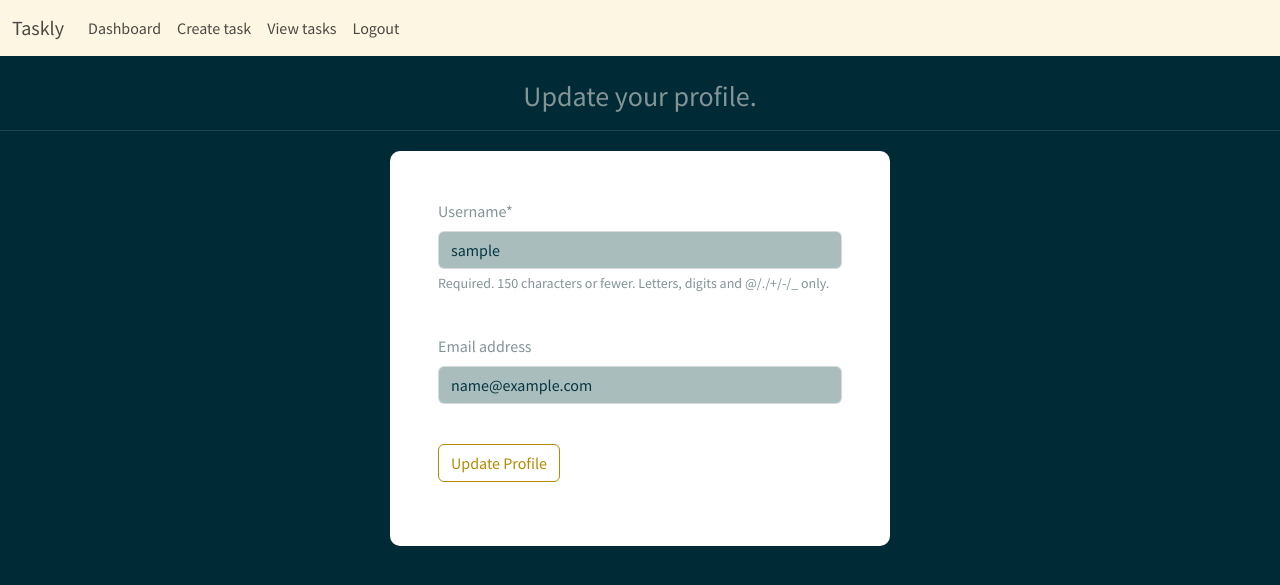
After one commit to kmseunh/django-tutorial-2, a Django app: page /profile-management in a window 1280 px wide. The commit adds this page. Shown: the top 585 px of the page. Run offline with Django 5.2, Linux system fonts and the light colour scheme; the visitor is signed in with stand-in values (Sample User, id 1); some libraries are stand-ins or nearby versions.

Commit message:
feat: add profile management - Update

```diff
--- a/templates/profile/dashboard.html
+++ b/templates/profile/dashboard.html
@@ -29,6 +29,10 @@
       your personal task manager application.
     </p>
 
+    <br>
+
+    <a href="{% url 'profile-management' %}" class="btn btn-outline-primary">Profile Management</a>
+
   </div>
 
 </html>
--- /dev/null
+++ b/templates/profile/profile-management.html
@@ -0,0 +1,46 @@
+{% load static %}
+
+{% load crispy_forms_tags %}
+
+<html>
+
+  <head>
+    <meta charset="utf-8"/>
+    <meta name="viewport" content="width=device-width, initial-scale=1, maximum-scale=1"/>
+    <link rel="stylesheet" type="text/css" href="{% static "css/styles.css" %}">
+    <link rel="stylesheet" href="https://bootswatch.com/5/solar/bootstrap.min.css">
+    <title>Taskly | Profile Management</title>
+  </head>
+
+  {% include "profile/base.html" %}
+
+  <br>
+
+  <h3 class="text-center">
+    Update your profile.
+  </h3>
+
+  <hr>
+
+  <div class="container bg-white shadow-md p-5 form-layout" style="margin-top:20px;">
+
+    <form method="POST" autocomplete="off">
+
+      {% csrf_token %}
+
+      {{user_form.username|as_crispy_field}}
+
+      <br>
+
+      {{user_form.email|as_crispy_field}}
+
+      <br>
+
+      <input class="btn btn-outline-primary" type="submit" value="Update Profile">
+    </form>
+
+  </div>
+
+  <br>
+
+</html>
--- a/todo/forms.py
+++ b/todo/forms.py
@@ -25,6 +25,18 @@ class LoginForm(AuthenticationForm):
 class CreateTaskForm(ModelForm):
 
     class Meta:
+
         model = Task
         fields = ["title", "content"]
         exclude = ["user"]
+
+
+class UpdateUserForm(ModelForm):
+
+    password = None
+
+    class Meta:
+
+        model = User
+        fields = ["username", "email"]
+        exclude = ["password1", "password2"]
--- a/todo/urls.py
+++ b/todo/urls.py
@@ -6,6 +6,7 @@ from .views import (
     delete_task,
     home,
     my_login,
+    profile_management,
     register,
     update_task,
     user_logout,
@@ -30,4 +31,6 @@ urlpatterns = [
     path("update-task/<str:pk>/", update_task, name="update-task"),
     # Delete a task
     path("delete-task/<str:pk>/", delete_task, name="delete-task"),
+    # Profile Management
+    path("profile-management", profile_management, name="profile-management"),
 ]
--- a/todo/views.py
+++ b/todo/views.py
@@ -4,7 +4,7 @@ from django.contrib.auth.models import auth
 from django.http import HttpResponse
 from django.shortcuts import redirect, render
 
-from .forms import CreateTaskForm, CreateUserForm, LoginForm
+from .forms import CreateTaskForm, CreateUserForm, LoginForm, UpdateUserForm
 from .models import Task
 
 
@@ -141,3 +141,23 @@ def delete_task(request, pk):
         return redirect("view-tasks")
 
     return render(request, "profile/delete-task.html")
+
+
+@login_required(login_url="my-login")
+def profile_management(request):
+
+    if request.method == "POST":
+
+        user_form = UpdateUserForm(request.POST, instance=request.user)
+
+        if user_form.is_valid():
+
+            user_form.save()
+
+            return redirect("dashboard")
+
+    user_form = UpdateUserForm(instance=request.user)
+
+    context = {"user_form": user_form}
+
+    return render(request, "profile/profile-management.html", context=context)
```
